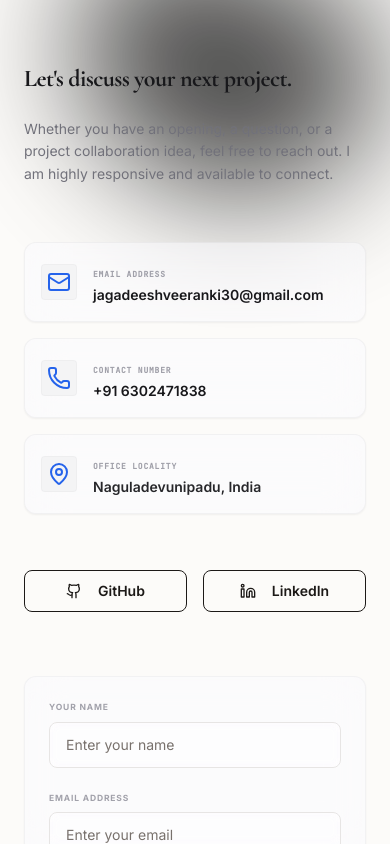
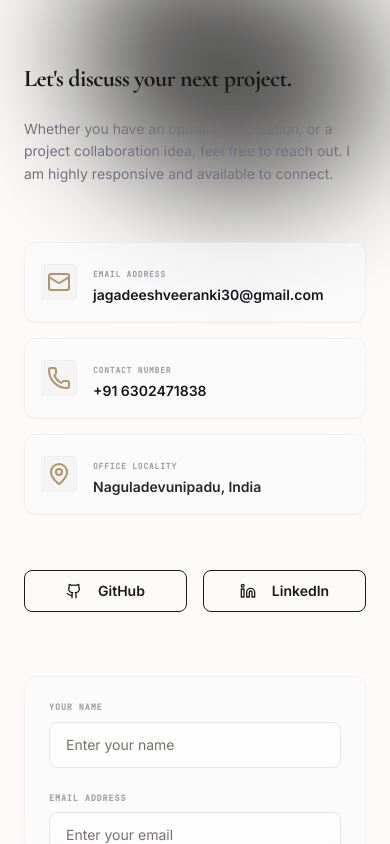
Before and after one commit to jagadeeshveeranki36/Portfolio, a React (Vite) app: page / in a window 390 px wide. Shown: the part 11156-12000 px from the top of the page. Built offline with nearby package versions, Linux system fonts and the light colour scheme.

Commit message:
Auto-sync update: file edits saved

```diff
--- a/src/sections/Contact.jsx
+++ b/src/sections/Contact.jsx
@@ -23,7 +23,6 @@ export default function Contact() {
       return;
     }
 
-    // Basic email check
     const emailRegex = /^[^\s@]+@[^\s@]+\.[^\s@]+$/;
     if (!emailRegex.test(formData.email)) {
       setStatus('error');
@@ -58,8 +57,6 @@ export default function Contact() {
       console.log('SUCCESS!', response.status, response.text);
       setStatus('success');
       setFormData({ name: '', email: '', message: '' });
-
-      // Reset success status after 5s
       setTimeout(() => setStatus('idle'), 5000);
     })
     .catch((error) => {
@@ -70,11 +67,11 @@ export default function Contact() {
   };
 
   return (
-    <section id="contact" className="py-32 relative overflow-hidden px-6 md:px-12 border-t border-zinc-200/50 dark:border-zinc-800/40 bg-transparent">
-      {/* Morphing Liquid Blobs Background */}
+    <section id="contact" className="py-32 relative overflow-hidden px-6 md:px-12 border-t border-zinc-200/40 dark:border-zinc-850 bg-transparent">
+      {/* Morphing Liquid Blobs Background (Champagne theme) */}
       <MorphingBackground colorTheme="blue" />
 
-      <div className="max-w-6xl mx-auto relative z-10">
+      <div className="max-w-6xl mx-auto relative z-10 font-sans">
 
         {/* Section Heading - Swiss Minimal Brandbook */}
         <div className="w-full flex items-baseline justify-between mb-20 border-b border-zinc-200/40 dark:border-zinc-850 pb-4">
@@ -106,14 +103,14 @@ export default function Contact() {
               {/* Email */}
               <motion.div
                 whileHover={{ scale: 1.015, x: 4, transition: { type: 'spring', stiffness: 400, damping: 15 } }}
-                className="glass-card p-4 flex items-center gap-4 hover:border-zinc-300 dark:hover:border-zinc-700 transition-all duration-300 cursor-pointer select-none"
+                className="glass-card p-4 flex items-center gap-4 hover:border-primary-505/30 transition-all duration-300 cursor-pointer select-none"
               >
-                <div className="w-9 h-9 rounded bg-zinc-100 dark:bg-zinc-900 border border-zinc-200/40 dark:border-zinc-800/40 flex items-center justify-center text-blue-600 dark:text-blue-400 flex-shrink-0">
+                <div className="w-9 h-9 rounded bg-zinc-100 dark:bg-zinc-900 border border-zinc-200/40 dark:border-zinc-800/40 flex items-center justify-center text-primary-550 dark:text-primary-300 flex-shrink-0">
                   <Mail className="h-4.5 w-4.5" />
                 </div>
                 <div>
                   <span className="font-mono text-[8px] font-bold uppercase tracking-widest text-zinc-400 dark:text-zinc-500">Email Address</span>
-                  <a href="mailto:jagadeeshveeranki30@gmail.com" className="block text-sm font-semibold text-zinc-900 dark:text-zinc-200 hover:text-blue-600 dark:hover:text-blue-450 transition-colors mt-0.5">
+                  <a href="mailto:jagadeeshveeranki30@gmail.com" className="block text-sm font-semibold text-zinc-900 dark:text-zinc-200 hover:text-primary-605 dark:hover:text-primary-300 transition-colors mt-0.5">
                     jagadeeshveeranki30@gmail.com
                   </a>
                 </div>
@@ -122,14 +119,14 @@ export default function Contact() {
               {/* Phone */}
               <motion.div
                 whileHover={{ scale: 1.015, x: 4, transition: { type: 'spring', stiffness: 400, damping: 15 } }}
-                className="glass-card p-4 flex items-center gap-4 hover:border-zinc-300 dark:hover:border-zinc-700 transition-all duration-300 cursor-pointer select-none"
+                className="glass-card p-4 flex items-center gap-4 hover:border-primary-505/30 transition-all duration-300 cursor-pointer select-none"
               >
-                <div className="w-9 h-9 rounded bg-zinc-100 dark:bg-zinc-900 border border-zinc-200/40 dark:border-zinc-800/40 flex items-center justify-center text-blue-600 dark:text-blue-400 flex-shrink-0">
+                <div className="w-9 h-9 rounded bg-zinc-100 dark:bg-zinc-900 border border-zinc-200/40 dark:border-zinc-800/40 flex items-center justify-center text-primary-550 dark:text-primary-300 flex-shrink-0">
                   <Phone className="h-4.5 w-4.5" />
                 </div>
                 <div>
                   <span className="font-mono text-[8px] font-bold uppercase tracking-widest text-zinc-400 dark:text-zinc-500">Contact Number</span>
-                  <a href="tel:+916302471838" className="block text-sm font-semibold text-zinc-900 dark:text-zinc-200 hover:text-blue-600 dark:hover:text-blue-450 transition-colors mt-0.5">
+                  <a href="tel:+916302471838" className="block text-sm font-semibold text-zinc-900 dark:text-zinc-200 hover:text-primary-605 dark:hover:text-primary-300 transition-colors mt-0.5">
                     +91 6302471838
                   </a>
                 </div>
@@ -138,9 +135,9 @@ export default function Contact() {
               {/* Location */}
               <motion.div
                 whileHover={{ scale: 1.015, x: 4, transition: { type: 'spring', stiffness: 400, damping: 15 } }}
-                className="glass-card p-4 flex items-center gap-4 hover:border-zinc-300 dark:hover:border-zinc-700 transition-all duration-300 cursor-pointer select-none"
+                className="glass-card p-4 flex items-center gap-4 hover:border-primary-505/30 transition-all duration-300 cursor-pointer select-none"
               >
-                <div className="w-9 h-9 rounded bg-zinc-100 dark:bg-zinc-900 border border-zinc-200/40 dark:border-zinc-800/40 flex items-center justify-center text-blue-600 dark:text-blue-400 flex-shrink-0">
+                <div className="w-9 h-9 rounded bg-zinc-100 dark:bg-zinc-900 border border-zinc-200/40 dark:border-zinc-800/40 flex items-center justify-center text-primary-550 dark:text-primary-300 flex-shrink-0">
                   <MapPin className="h-4.5 w-4.5" />
                 </div>
                 <div>
@@ -179,13 +176,13 @@ export default function Contact() {
               whileInView={{ opacity: 1, y: 0 }}
               viewport={{ once: true, margin: '-100px' }}
               transition={{ duration: 0.6 }}
-              className="glass-card p-6 md:p-8 h-full flex flex-col justify-between border border-zinc-200/40 dark:border-zinc-800/40"
+              className="glass-card p-6 md:p-8 h-full flex flex-col justify-between border border-zinc-200/40 dark:border-zinc-850"
             >
               <form onSubmit={handleSubmit} className="space-y-6">
 
                 {/* Name */}
                 <div>
-                  <label htmlFor="name" className="block text-[8.5px] font-bold uppercase tracking-widest text-zinc-400 dark:text-zinc-500 mb-2">
+                  <label htmlFor="name" className="block text-[8.5px] font-mono font-bold uppercase tracking-widest text-zinc-400 dark:text-zinc-500 mb-2">
                     Your Name
                   </label>
                   <input
@@ -195,13 +192,13 @@ export default function Contact() {
                     value={formData.name}
                     onChange={handleChange}
                     placeholder="Enter your name"
-                    className="w-full px-4 py-3 rounded-lg border border-zinc-250 dark:border-zinc-800 bg-white/40 dark:bg-zinc-950/40 backdrop-blur-sm focus:outline-none focus:ring-2 focus:ring-blue-500/10 focus:border-blue-500 hover:border-zinc-300 dark:hover:border-zinc-700 text-zinc-900 dark:text-white placeholder-zinc-450 dark:placeholder-zinc-600 transition-all duration-350 text-sm"
+                    className="w-full px-4 py-3 rounded-lg border border-zinc-250 dark:border-zinc-800 bg-white/40 dark:bg-zinc-950/40 backdrop-blur-sm focus:outline-none focus:ring-2 focus:ring-primary-505/10 focus:border-primary-505 hover:border-zinc-300 dark:hover:border-zinc-700 text-zinc-900 dark:text-white placeholder-zinc-450 dark:placeholder-zinc-650 transition-all duration-350 text-sm"
                   />
                 </div>
 
                 {/* Email */}
                 <div>
-                  <label htmlFor="email" className="block text-[8.5px] font-bold uppercase tracking-widest text-zinc-400 dark:text-zinc-500 mb-2">
+                  <label htmlFor="email" className="block text-[8.5px] font-mono font-bold uppercase tracking-widest text-zinc-400 dark:text-zinc-500 mb-2">
                     Email Address
                   </label>
                   <input
@@ -211,13 +208,13 @@ export default function Contact() {
                     value={formData.email}
                     onChange={handleChange}
                     placeholder="Enter your email"
-                    className="w-full px-4 py-3 rounded-lg border border-zinc-250 dark:border-zinc-800 bg-white/40 dark:bg-zinc-950/40 backdrop-blur-sm focus:outline-none focus:ring-2 focus:ring-blue-500/10 focus:border-blue-500 hover:border-zinc-300 dark:hover:border-zinc-700 text-zinc-900 dark:text-white placeholder-zinc-450 dark:placeholder-zinc-600 transition-all duration-350 text-sm"
+                    className="w-full px-4 py-3 rounded-lg border border-zinc-250 dark:border-zinc-800 bg-white/40 dark:bg-zinc-950/40 backdrop-blur-sm focus:outline-none focus:ring-2 focus:ring-primary-505/10 focus:border-primary-505 hover:border-zinc-300 dark:hover:border-zinc-700 text-zinc-900 dark:text-white placeholder-zinc-450 dark:placeholder-zinc-655 transition-all duration-350 text-sm"
                   />
                 </div>
 
                 {/* Message */}
                 <div>
-                  <label htmlFor="message" className="block text-[8.5px] font-bold uppercase tracking-widest text-zinc-400 dark:text-zinc-500 mb-2">
+                  <label htmlFor="message" className="block text-[8.5px] font-mono font-bold uppercase tracking-widest text-zinc-400 dark:text-zinc-500 mb-2">
                     Message
                   </label>
                   <textarea
@@ -227,7 +224,7 @@ export default function Contact() {
                     value={formData.message}
                     onChange={handleChange}
                     placeholder="Type your message here..."
-                    className="w-full px-4 py-3 rounded-lg border border-zinc-250 dark:border-zinc-800 bg-white/40 dark:bg-zinc-950/40 backdrop-blur-sm focus:outline-none focus:ring-2 focus:ring-blue-500/10 focus:border-blue-500 hover:border-zinc-300 dark:hover:border-zinc-700 text-zinc-900 dark:text-white placeholder-zinc-450 dark:placeholder-zinc-600 transition-all duration-350 text-sm resize-none"
+                    className="w-full px-4 py-3 rounded-lg border border-zinc-250 dark:border-zinc-800 bg-white/40 dark:bg-zinc-950/40 backdrop-blur-sm focus:outline-none focus:ring-2 focus:ring-primary-505/10 focus:border-primary-505 hover:border-zinc-300 dark:hover:border-zinc-700 text-zinc-900 dark:text-white placeholder-zinc-450 dark:placeholder-zinc-655 transition-all duration-350 text-sm resize-none"
                   />
                 </div>
 
```
